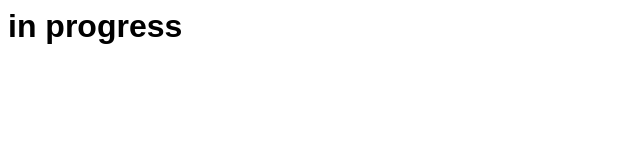
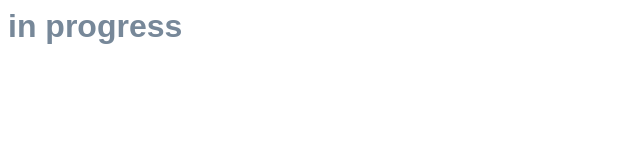
Before and after one commit to hyperdoc-archive/hyperdoc-archive.github.io, a plain HTML site: page index.html in a window 1280 px wide. Shown: the whole page, without its empty margins (0-640 px from the left). Drawn offline with Linux system fonts and the light colour scheme.

Commit message:
Update index.html

```diff
--- a/index.html
+++ b/index.html
@@ -3,6 +3,7 @@
 <style>
 body {
   font-family: Arial, sans-serif;
+  color: #778899;
 }
 </style>
 </head>
```
